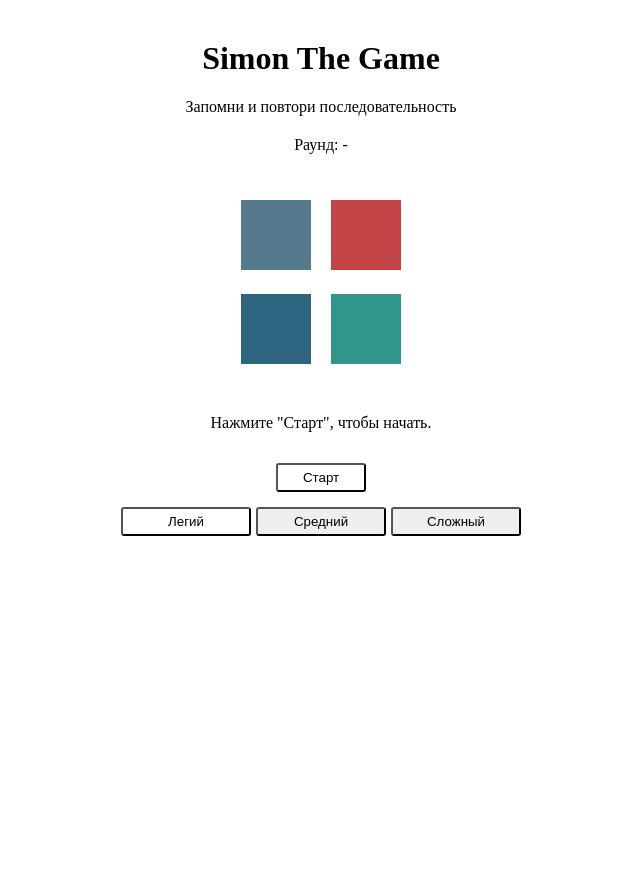
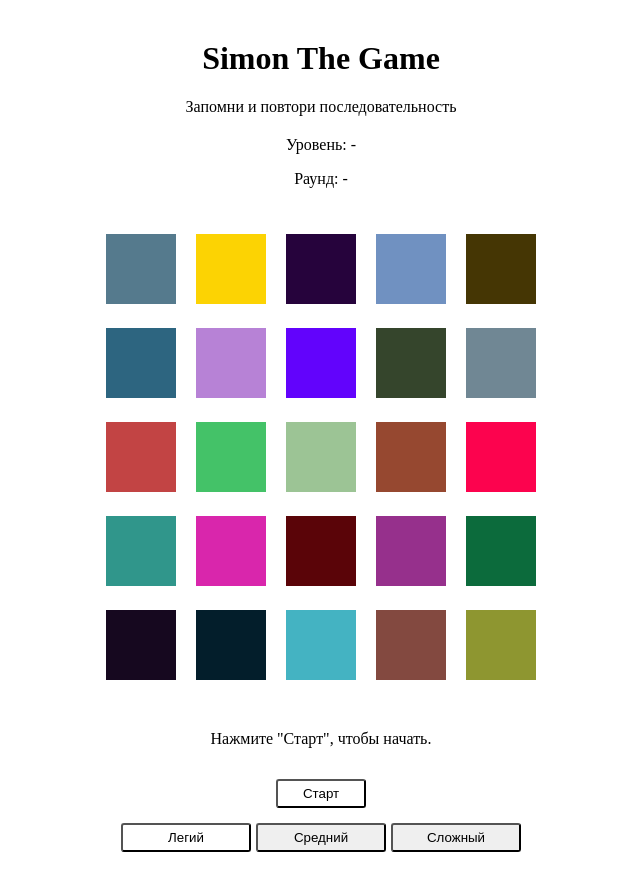
Before and after one commit to Albina25/simon-the-game, a Vue app: page / in a window 1280 px wide. Shown: the whole page, without its empty margins (319-959 px from the left). Before the commit the page ends 800 px from the top, so only its background shows below. Built offline with nearby package versions, Linux system fonts and the light colour scheme; the HTML template or start-up script is replaced by a standard one.

Commit message:
add level

```diff
--- a/src/components/PlayingField.vue
+++ b/src/components/PlayingField.vue
@@ -3,6 +3,7 @@
     <audio src="../assets/sound/beep.mp3" id="audio-beep"></audio>
     <audio src="../assets/sound/lost.mp3" id="audio-lost"></audio>
     <audio src="../assets/sound/simon.mp3" id="audio-simon"></audio>
+    <p>Уровень: {{ formattedLevel }}</p>
     <p>Раунд: {{ formattedRound }}</p>
     <div class="field" v-if="cells.length > 0">
       <div v-for="(n, index) in fieldSize" :key="`fieldSize-${index}`">
@@ -81,7 +82,8 @@ export default {
     return {
       colors: colors,
       round: 0,
-      fieldSize: 2,
+      level: 0,
+      fieldSize: 5,
       cells: [],
       delay: 1500,
       sequence: [],
@@ -92,20 +94,17 @@ export default {
     };
   },
   created() {
-    this.changeGameStatus("waitingStart");
     this.createPlayingField();
-    for (let i = 0; i < this.fieldSize; i++) {
-      for (let j = 0; j < this.fieldSize; j++) {
-        console.log("11= ", this.cells[i][j].color);
-      }
-    }
   },
   computed: {
+    formattedLevel() {
+      return this.level ? this.level : "-";
+    },
     formattedRound() {
       return this.round ? this.round : "-";
     },
     numberOfCells() {
-      return this.fieldSize ? this.fieldSize ** 2 : 4;
+      return this.fieldSize ? Math.pow(this.fieldSize, 2) : 4;
     },
     textStage() {
       if (this.round === this.sequence.length && this.gameStatus === "repeat") {
@@ -123,7 +122,12 @@ export default {
   },
   methods: {
     start() {
-      this.clearData();
+      if (this.gameStatus === "lost") {
+        this.fieldSize = 2;
+        this.round = 0;
+        this.randomIndexColors = [];
+      }
+      this.nextLevel();
       this.nextRound();
       this.changeGameStatus("remember");
     },
@@ -138,28 +142,12 @@ export default {
       }
       return this.randomIndexColors;
     },
-    createPlayingField1() {
-      let indexColors;
+    createPlayingField() {
+      let indexColors = [];
       this.cells = [];
       this.clearData();
-      if (this.randomIndexColors.length === 0) {
-        indexColors = this.colorize(this.numberOfCells);
-      } else {
-        indexColors = this.randomIndexColors;
-      }
-      for (let i = 0; i < this.numberOfCells; i++) {
-        const index = indexColors[i];
-        this.cells.push({
-          id: "cell-" + i,
-          color: colors[index],
-        });
-      }
-    },
-    createPlayingField() {
-      let indexColors;
-      this.cells = [];
-      this.clearData();
-      if (this.randomIndexColors.length === 0) {
+      console.log("color = ", this.randomIndexColors);
+      if (this.randomIndexColors.length !== this.numberOfCells) {
         indexColors = this.colorize(this.numberOfCells);
       } else {
         indexColors = this.randomIndexColors;
@@ -197,7 +185,23 @@ export default {
     changeGameStatus(status) {
       this.gameStatus = status;
     },
+    nextLevel() {
+      if (this.level === 5) {
+        this.level = 0;
+        this.fieldSize = 2;
+        this.round = 0;
+        //this.randomIndexColors = [];
+        console.log("111");
+      } else {
+        this.level > 0 ? this.fieldSize++ : 2;
+        this.level++;
+        this.round = 0;
+        //this.randomIndexColors = [];
+        console.log("222");
+      }
+    },
     nextRound() {
+      this.clearData();
       this.round++;
       this.getRandomCells(this.round);
     },
@@ -208,10 +212,9 @@ export default {
         const i = this.getRandomInt(this.fieldSize);
         const j = this.getRandomInt(this.fieldSize);
         const id = this.cells[i][j].id;
+        console.log("id=", id);
         const element = document.getElementById(id);
         element.classList.add("field-cell-active");
-        console.log("id= ", id);
-        console.log("element= ", element);
         this.sequence.push(this.cells[i][j].id);
         this.turnAudio("audio-simon");
         setTimeout(() => {
@@ -256,14 +259,15 @@ export default {
         const index = this.selected.indexOf(lastElement);
         if (lastElement !== this.sequence[index]) {
           this.turnAudio("audio-lost");
-          this.clearData();
           this.changeGameStatus("lost");
         }
         if (
           lastElement === this.sequence[index] &&
           this.sequence.length === this.selected.length
         ) {
-          this.clearData();
+          if (this.round > 10) {
+            this.nextLevel();
+          }
           this.createPlayingField();
           this.nextRound();
         }
@@ -282,8 +286,6 @@ export default {
   text-align: center;
   justify-content: center;
   flex-wrap: wrap;
-  //width: 180px;
-  //height: 180px;
   background: var(--gray-60white);
   margin: 20px auto;
 }
@@ -367,5 +369,9 @@ export default {
     flex-direction: column;
     justify-content: center;
   }
+  .cell {
+    max-width: 50px;
+    max-height: 50px;
+  }
 }
 </style>
```
